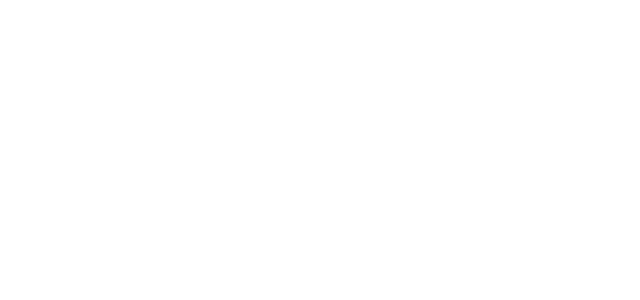
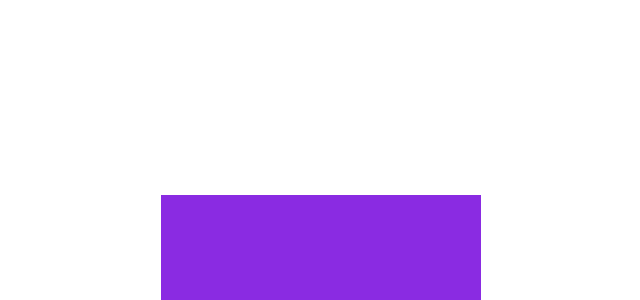
Before and after one commit to JesterOlayvar219/react-framer-motion, a React (Vite) app: page /viewAnimations in a window 1280 px wide. Before the commit this address had no page. Shown: the part 797-1097 px from the top of the page, without its empty margins (319-959 px from the left). Before the commit the page ends 800 px from the top, so only its background shows below. Built offline with nearby package versions, Linux system fonts and the light colour scheme.

Commit message:
view based animations

```diff
--- a/src/App.tsx
+++ b/src/App.tsx
@@ -6,6 +6,7 @@
 import { FramerMotionBasics } from "./components/FramerMotionBasics";
 import Gestures from "./components/Gestures";
 import AnimationControls from "./components/animationControls";
+import { ViewAnimations } from "./components/viewAnimations";
 
 function App() {
   return (
@@ -16,6 +17,7 @@
           <Route path="/basics" element={<FramerMotionBasics />} />
           <Route path="/gestures" element={<Gestures />} />
           <Route path="/animationControls" element={<AnimationControls />} />
+          <Route path="/viewAnimations" element={<ViewAnimations />} />
         </Routes>
       </Router>
     </Fragment>
--- a/src/components/Home.tsx
+++ b/src/components/Home.tsx
@@ -13,6 +13,9 @@
         </Link>
         <Link to="animationControls" className="button">
           Animation Controls
+        </Link>
+        <Link to="viewAnimations" className="button">
+          View Animations
         </Link>
       </nav>
       <motion.div
--- /dev/null
+++ b/src/components/viewAnimations.tsx
@@ -0,0 +1,36 @@
+import {motion, useInView} from 'framer-motion'
+import { useRef } from 'react'
+
+export const ViewAnimations = () =>{
+
+    const ref = useRef(null)
+
+    // Remove {once:true} for continuous animation
+    const isInView = useInView(ref,{once:true});
+    return (
+        <div >
+            <div
+            style={{height:'120vh'}}
+            >
+                Scroll Down
+            </div>
+            <motion.div
+            style={{height:'10rem',width:'20rem',background:'var(--primary-color)'}}
+            initial={{opacity:0}}
+            whileInView={{opacity:1}}
+            transition={{duration:1}}
+            />
+            <br /> <br />
+            <div
+            ref={ref}
+            style={
+                {
+                height:'100vh',
+                background: isInView ? 'blue':'red',
+                transition:'1s background'
+            }
+        }
+            />
+        </div>
+    )
+}
```
